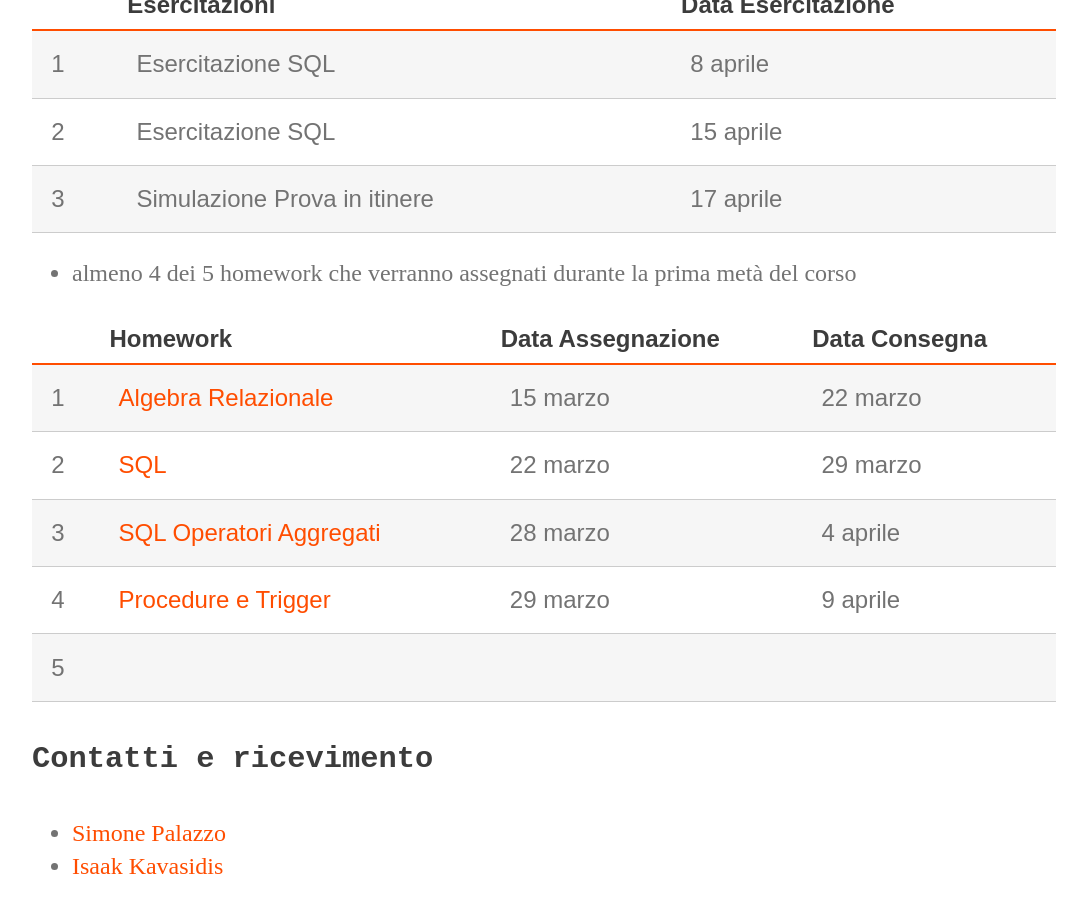
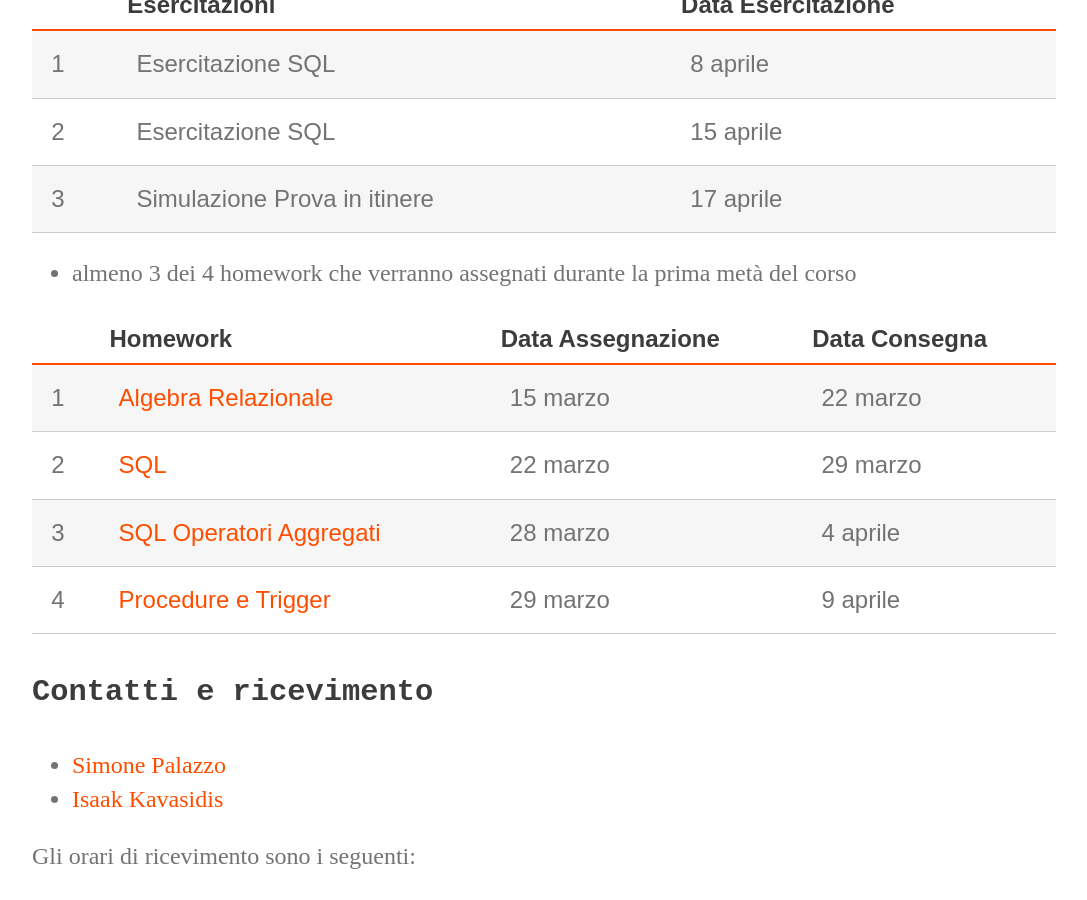
Before and after one commit to perceivelab/db-fo-24, a Jekyll site: the page built from index.md, in a window 1280 px wide and 900 px high, scrolled down 3517 px. Shown: the whole window, without its empty margins (96-1183 px from the left). Built offline with Jekyll 4.4.1, drawn with Linux system fonts in a browser that asks for light colours.

Commit message:
Update index.md

```diff
--- a/index.md
+++ b/index.md
@@ -68,7 +68,7 @@ L'accesso alla prova in itinere è subordinato alla consegna di:
 | 2     | Esercitazione SQL        | 15 aprile     |
 | 3     | Simulazione Prova in itinere              | 17 aprile     |
 
-  - almeno 4 dei 5 homework che verranno assegnati durante la prima metà del corso
+  - almeno 3 dei 4 homework che verranno assegnati durante la prima metà del corso
 
 |       | Homework                  | Data Assegnazione | Data Consegna    |
 |------ | ------------------------- | ----------------  | ---------------- |
@@ -76,7 +76,6 @@ L'accesso alla prova in itinere è subordinato alla consegna di:
 | 2     | [SQL](https://tinyurl.com/hw2basesql)                          |  22 marzo                 | 29 marzo                 |
 | 3     | [SQL Operatori Aggregati](https://tinyurl.com/hw3aggr)                                      | 28 marzo     | 4 aprile   |
 | 4     | [Procedure e Trigger](https://tinyurl.com/hw4trigger)                                          | 29 marzo     | 9 aprile   |
-| 5     |                           |                   |                  |
 
 #### Contatti e ricevimento
 
```
